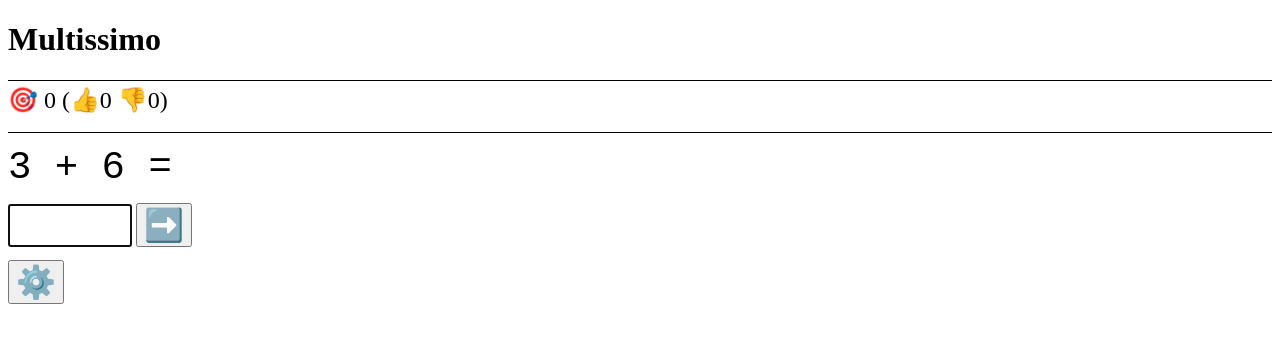
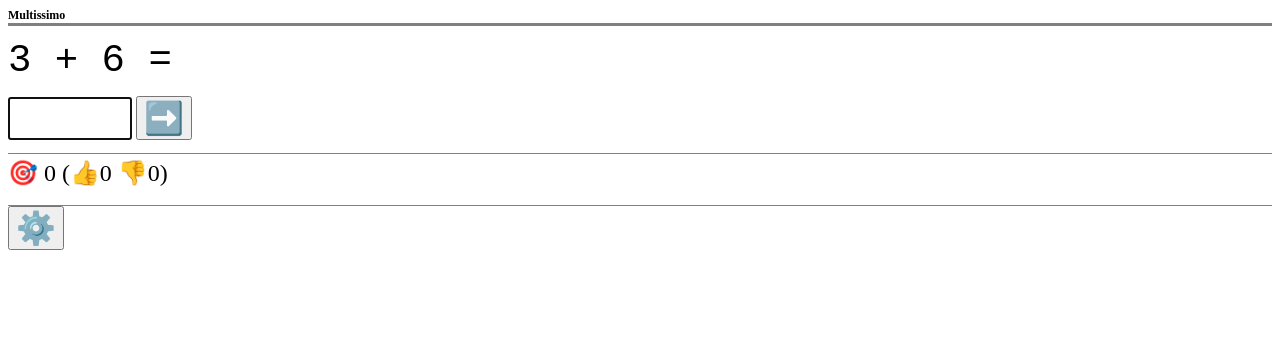
Before and after one commit to imolb/multissimo, a website: page src/index.html in a window 1280 px wide. Drawn offline with Linux system fonts and the light colour scheme.

Commit message:
layout update: swapped points and task

```diff
--- a/src/index.html
+++ b/src/index.html
@@ -25,16 +25,18 @@
       <h1>Multissimo</h1>
 
       <form action="javascript:checkAnswer()">
+
+        <pre><output id="task"></output></pre>
+        <label for="answer"></label><input type="tel" id="answer" size="4" autocomplete="off">
+        <button type="button" id="sendAnswer">➡️</button>
+        <pre><output id="rating" class="correct"></output></pre>
+
         <div id="points">
           <output id="pointsL0"></output>
           <pre></pre><output id="pointsL1"></output>
           <pre></pre><output id="pointsL2"></output>
           <pre></pre><output id="pointsL3"></output>
         </div>
-        <pre><output id="task"></output></pre>
-        <label for="answer"></label><input type="tel" id="answer" size="4" autocomplete="off">
-        <button type="button" id="sendAnswer">➡️</button>
-        <pre><output id="rating" class="correct"></output></pre>
       </form>
 
       <button type="button" id="toggleSettings">⚙️</button>
--- a/src/multissimo.css
+++ b/src/multissimo.css
@@ -4,13 +4,14 @@ body {
 
 h1 {
     color: black;
-    font-size: 200%;
+    font-size: 75%;
+    border-bottom: solid 3px grey;
 }
 
 #points {
     font-size: 100%;
-    border-top: solid 1px black;
-    border-bottom: solid 1px black;
+    border-top: solid 1px grey;
+    border-bottom: solid 1px grey;
     padding-top: 5px;
     padding-bottom: 5px;
 }
--- a/src/multissimo.js
+++ b/src/multissimo.js
@@ -4,6 +4,8 @@
  * multissimo.js
  *
  */
+
+ // TODO: Donky not known to Android Firefox
 
  const ThemeIcons = {
     'trophy':  {'ok': '👍', 'nok': '👎', 'L1': '😋', 'L2': '🏅', 'L3': '🏆'},
```
